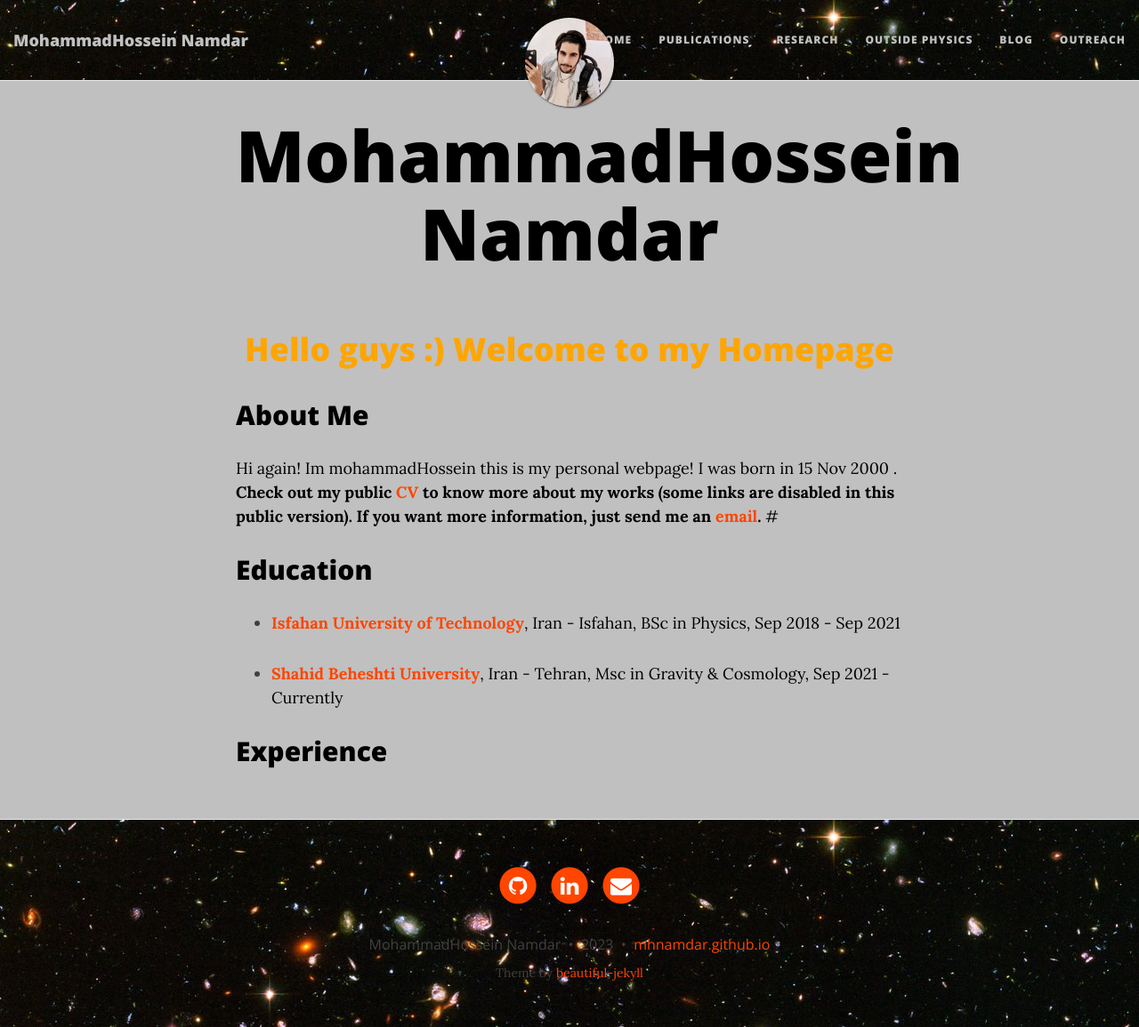
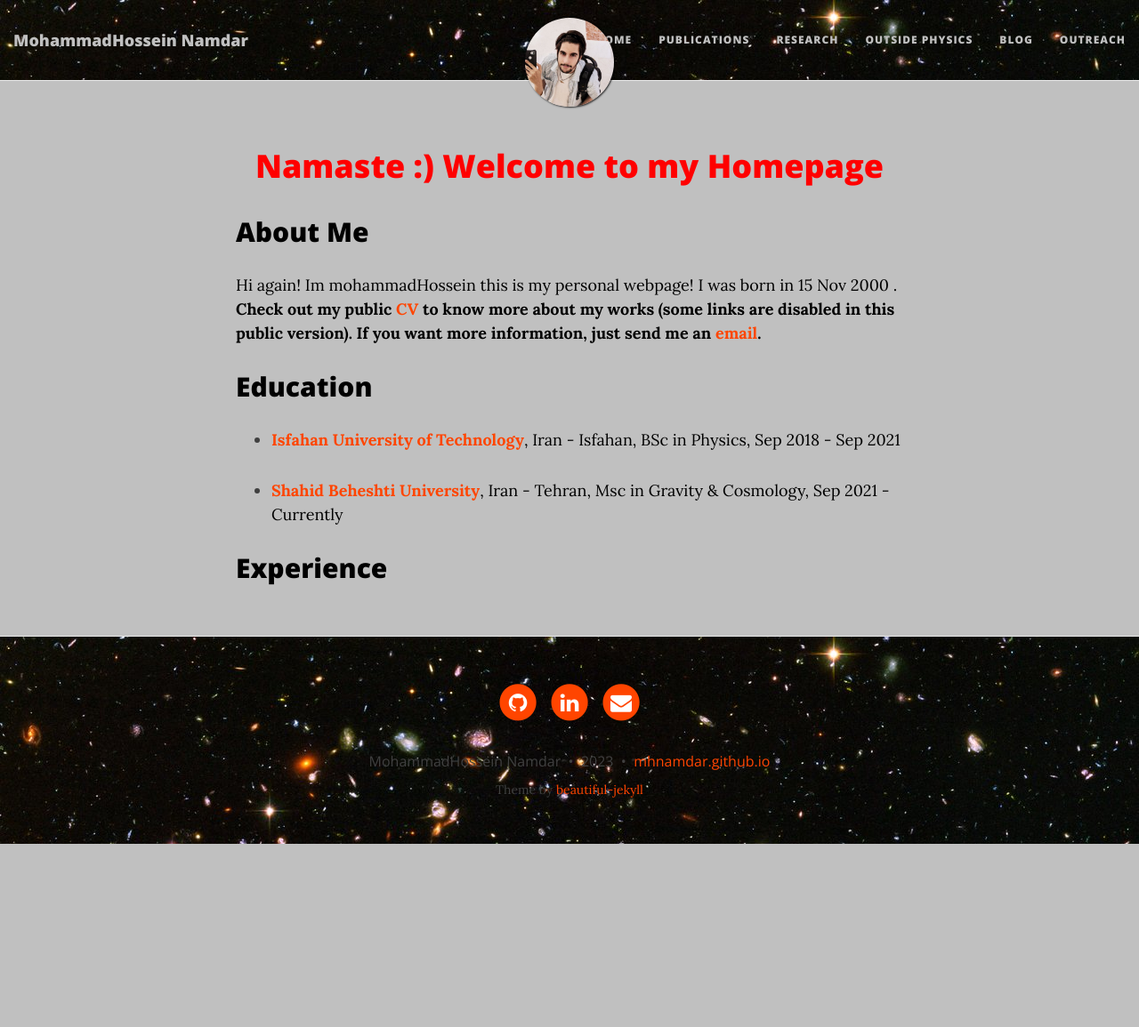
Before and after one commit to mhnamdar/mhnamdar.github.io, a Jekyll site: the page built from index.md, in a window 1280 px wide and 1155 px high. Shown: the whole window at 89% size. Built offline with Jekyll 4.4.1, drawn with Linux system fonts in a browser that asks for light colours; nearby versions of some CDN libraries.

Commit message:
Update index.md

```diff
--- a/index.md
+++ b/index.md
@@ -1,6 +1,6 @@
 ---
 layout: page
-title: MohammadHossein Namdar
+title:
 subtitle:
 description: If you want to find the secrets of the universe, think in terms of energy, frequency and vibration! *Tesla
 tags: [mhnamdar,cosmology,astrophysics,machinelearning]
@@ -13,13 +13,13 @@
 
 
 
-<h1 align="center"> <p style="color:orange;"> Hello guys :) Welcome to my Homepage </p> </h1>
+<h1 align="center"> <p style="color:red;"> Namaste :) Welcome to my Homepage </p> </h1>
 
 
 ## About Me
 Hi again! Im mohammadHossein this is my personal webpage! I was born in 15 Nov 2000 .
 **Check out my public [CV]() to know more about my works (some links are disabled in this public version). If you want more information, just send me an [email](mailto:mh.namdar2000@gmail.com).**
-#
+
 
 
 ## Education
```
